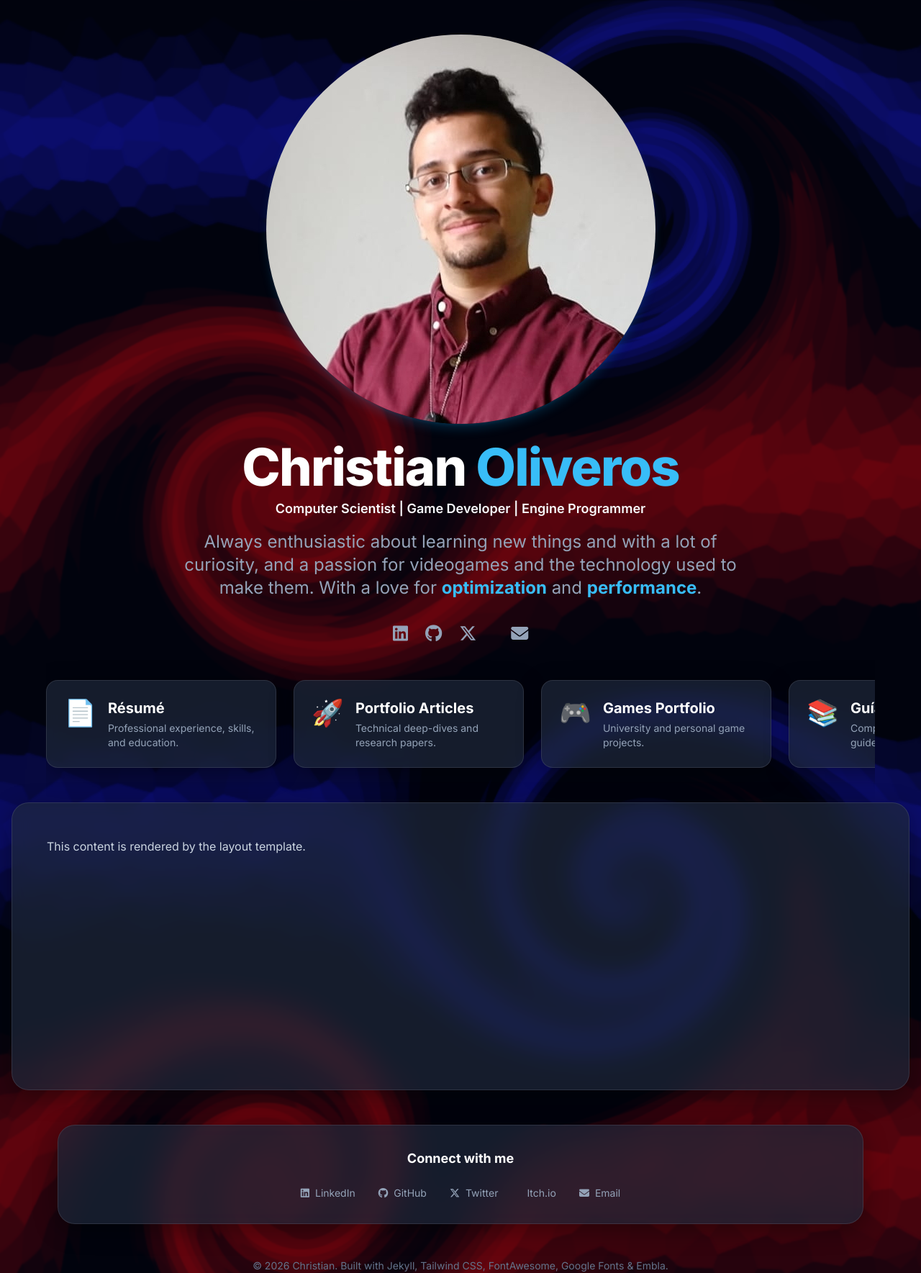
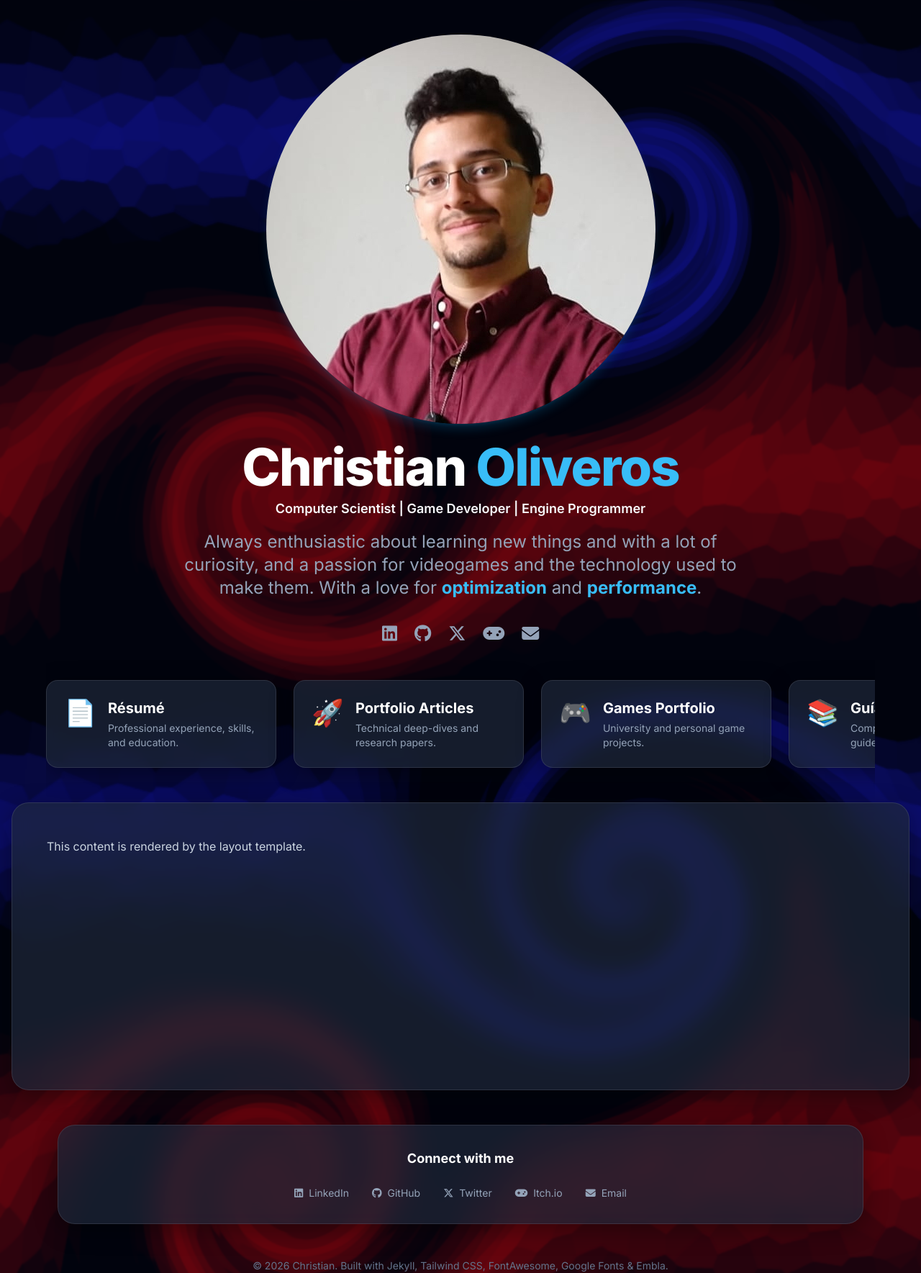
Before and after one commit to maniatic0/maniatic0.github.io, a Jekyll site: the page built from index.md, in a window 1280 px wide. Shown: the whole page at 72% size. Built offline with Jekyll 4.4.1, drawn with Linux system fonts in a browser that asks for light colours.

Commit message:
Replace itch.io icon with gamepad (fas fa-gamepad)

```diff
--- a/_config.yml
+++ b/_config.yml
@@ -20,7 +20,7 @@ socials:
     label: "Twitter"
   itchio:
     url: "https://maniatico.itch.io/"
-    icon: "fab fa-itchio"
+    icon: "fas fa-gamepad"
     label: "Itch.io"
   email:
     url: "mailto:christianol_work@outlook.com"
```
